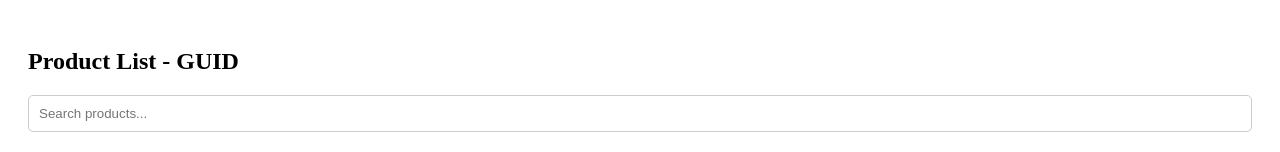
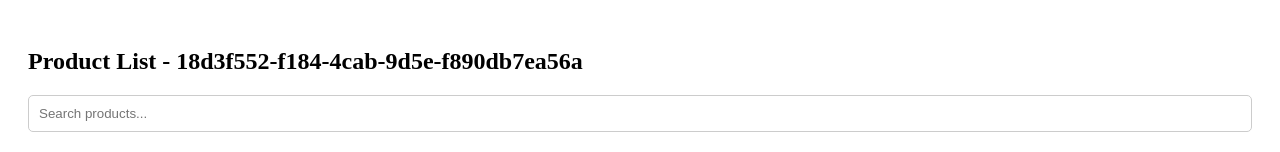
Before and after one commit to PrasadBhalerao/mcart-web, an Angular app: page /products in a window 1280 px wide. Shown: the top 152 px of the page. Built offline with nearby package versions, Linux system fonts and the light colour scheme; no server answers.

Commit message:
added guid

```diff
--- a/src/app/product-list/product-list.component.html
+++ b/src/app/product-list/product-list.component.html
@@ -1,5 +1,5 @@
 <div class="product-list">
-    <h2>Product List - GUID </h2>
+    <h2>Product List - 18d3f552-f184-4cab-9d5e-f890db7ea56a</h2>
 
     <div class="search-bar">
       <input type="text" [(ngModel)]="searchTerm" (keyup)="filterProducts()" placeholder="Search products...">
```
